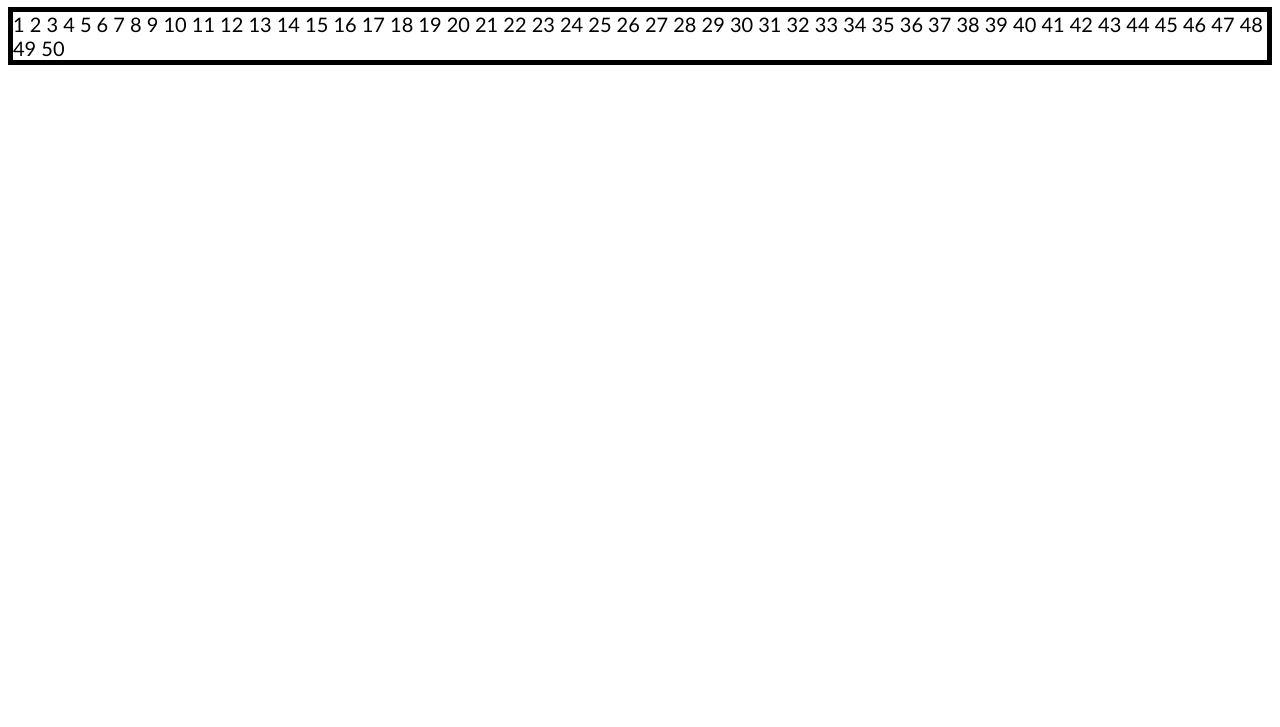
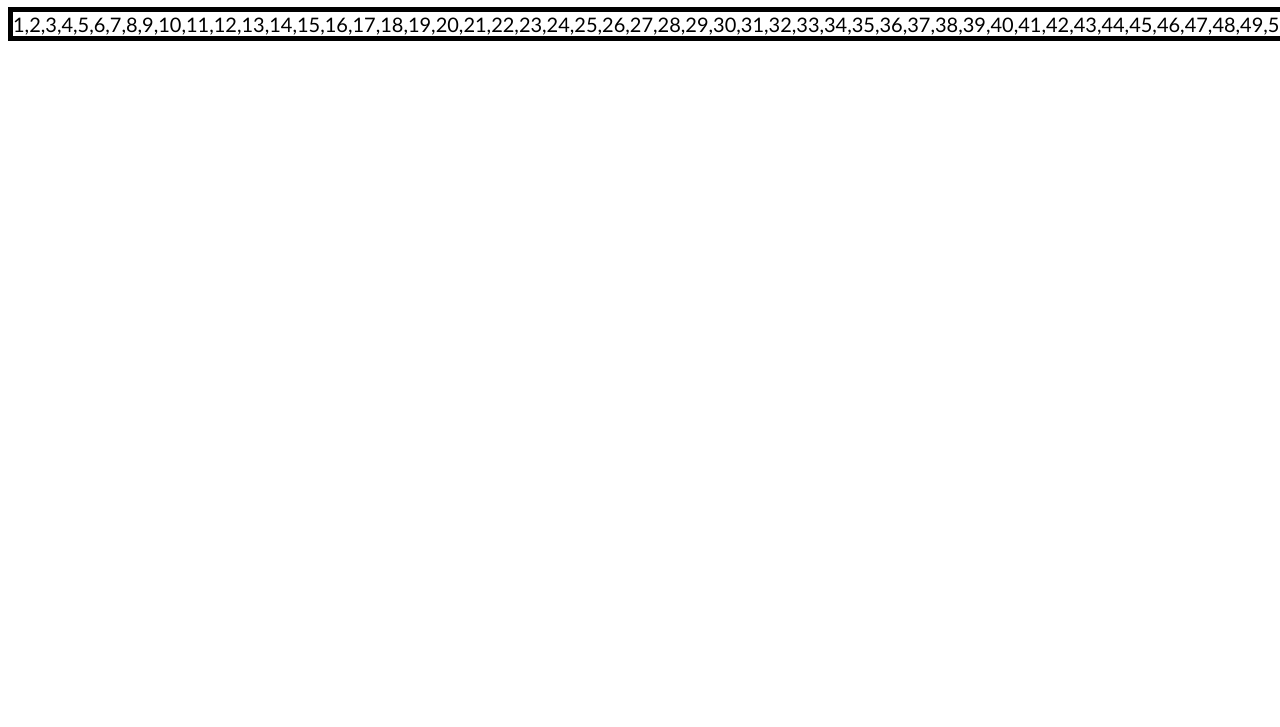
Before and after one commit to TajoRoland/webprogramozas, a plain HTML site: page XP feladatok/503/index.html in a window 1280 px wide. Shown: the part 73-800 px from the top of the page. Drawn offline with Linux system fonts and the light colour scheme.

Commit message:
503-as feladat javitva

```diff
--- a/XP feladatok/503/index.html
+++ b/XP feladatok/503/index.html
@@ -21,7 +21,10 @@
     </span>
     <script>
         for (let i = 1; i <= 50; i++) {
-            document.getElementById("eredmeny").innerHTML += i + " ";
+            document.getElementById("eredmeny").innerHTML += i;
+            if (i < 50) {
+                document.getElementById("eredmeny").innerHTML += ",";
+            }
         }
     </script>
 </body>
```
